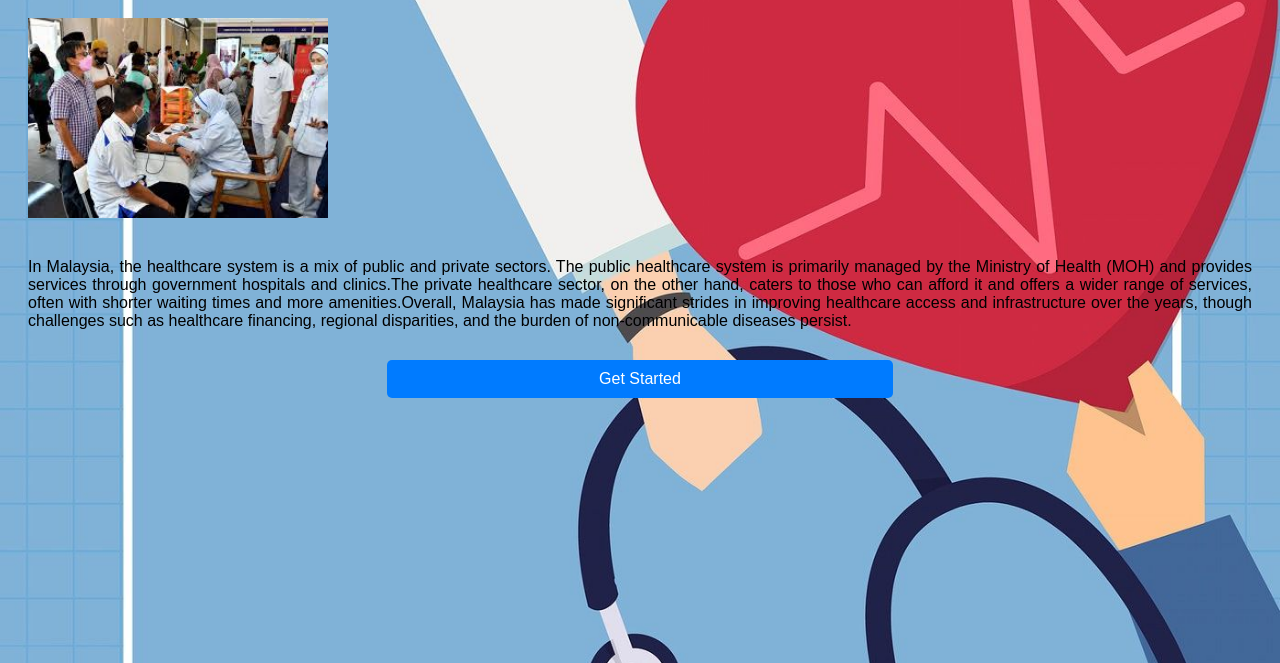
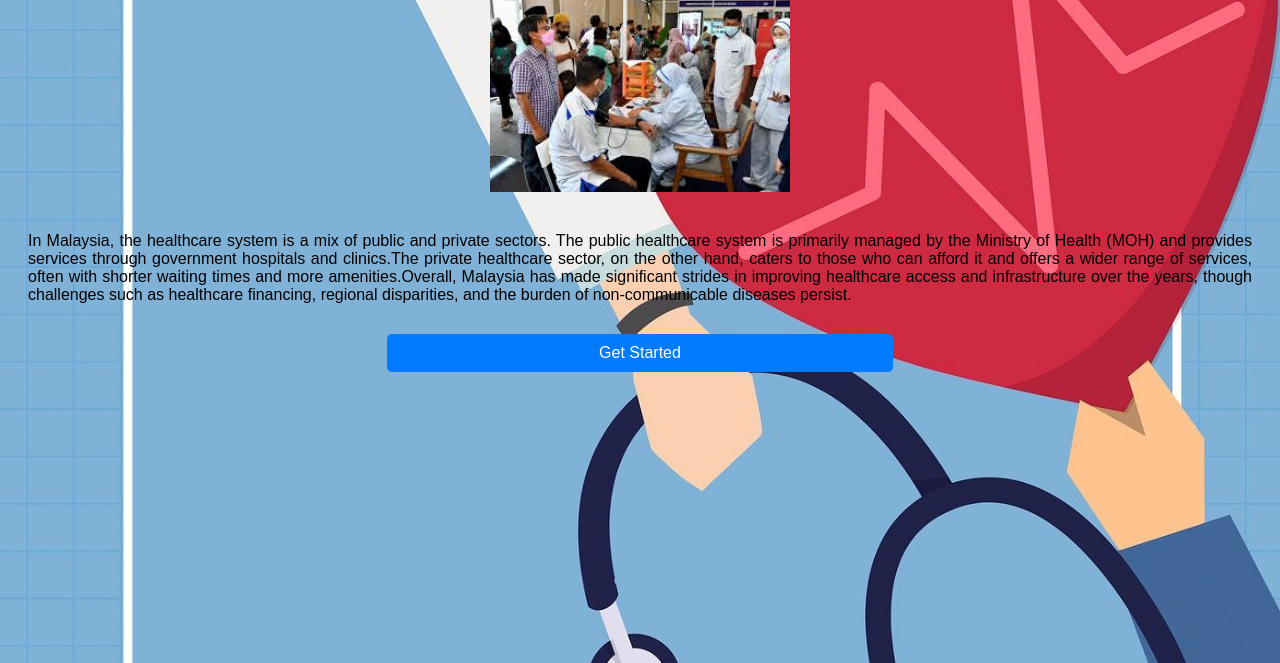
Before and after one commit to Sammm02/SihatMalaysia.com, a plain HTML site: page index.html in a window 1280 px wide. Shown: the part 137-800 px from the top of the page. Drawn offline with Linux system fonts and the light colour scheme.

Commit message:
Added assignment1.html file

```diff
--- a/css/styles.css
+++ b/css/styles.css
@@ -22,7 +22,7 @@ p {
     font-family: Arial;
     text-indent: none;
     margin-bottom: 20px;
-    margin-top: 10px;
+    margin-top: 40px;
     margin-left: 20px;
     margin-right: 20px;
 }
@@ -50,9 +50,9 @@ a.button {
     display: flex;
     justify-content: center;
     align-items: center;
-    margin-bottom: 40px;
     width: 300px;
     height: 200px;
+    margin: auto;
 }
 
 a.button:hover {
--- a/index.html
+++ b/index.html
@@ -5,12 +5,12 @@
     <meta name="viewport" content="width=device-width, initial-scale=1">
     <title>Main Page</title>
     <link rel="stylesheet" href="css/styles.css">
-<body>/
+<body>
     <div>
         <h1>SIHAT MALAYSIA</h1>
-        <p>
            <image src="resources/gambar healthcare.jpeg"
            alt="gambar healthcare" class="container">
+           <p>
            In Malaysia, the healthcare system is a mix of public and private sectors. The public healthcare
            system is primarily managed by the Ministry of Health (MOH) and provides services through government
            hospitals and clinics.The private healthcare sector, on the other hand, caters to those who can afford
```
Also changed, not shown: information.html (+3 -3 lines).
